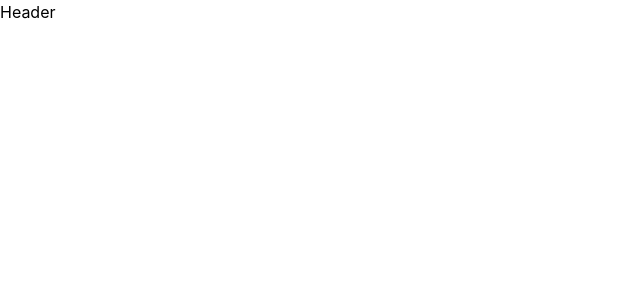
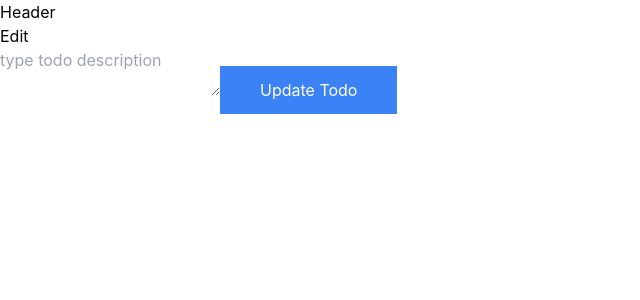
Before and after one commit to shonmacray/fe-web_app, a React (Create React App) app: page /edit/1 in a window 1280 px wide. Before the commit this address had no page. Shown: the top 300 px of the page, without its empty margins (0-640 px from the left). Built offline with nearby package versions, Linux system fonts and the light colour scheme.

Commit message:
edit todo

```diff
--- a/src/App.tsx
+++ b/src/App.tsx
@@ -1,5 +1,6 @@
 import { BrowserRouter, Routes, Route } from "react-router-dom";
 import Create from "./pages/create";
+import Edit from "./pages/edit";
 import List from "./pages/list";
 import Todo from "./pages/todo";
 
@@ -12,6 +13,7 @@ function App() {
           <Route path="/" element={<List />} />
           <Route path="todo/:id" element={<Todo />} />
           <Route path="create" element={<Create />} />
+          <Route path="edit/:id" element={<Edit />} />
         </Routes>
       </BrowserRouter>
     </div>
--- /dev/null
+++ b/src/pages/edit.tsx
@@ -0,0 +1,66 @@
+import { useState, useEffect } from "react";
+import { useParams } from "react-router-dom";
+
+interface todoType {
+  id: string;
+  value: string;
+}
+
+function Edit() {
+  const { id } = useParams();
+  const [value, setValue] = useState("");
+
+  useEffect(() => {
+    const todoString = localStorage.getItem("todos");
+    if (todoString) {
+      const todos = JSON.parse(todoString);
+      const todo = todos.find((el: todoType) => el.id === id);
+
+      setValue(todo.value);
+    }
+  }, [id]);
+
+  const handleChange = (text: string) => {
+    setValue(text);
+  };
+
+  const handleClick = () => {
+    const store = localStorage.getItem("todos");
+
+    if (store) {
+      const newTodo = { id, value };
+      const todoStore = JSON.parse(store);
+
+      const index = todoStore.findIndex((el: todoType) => el.id === id);
+      // delete old todo
+      todoStore.splice(index, 1);
+
+      const newStore = [newTodo, ...todoStore];
+
+      localStorage.setItem("todos", JSON.stringify(newStore));
+    }
+
+    setValue("");
+  };
+
+  return (
+    <div>
+      <p>Edit</p>
+      <textarea
+        placeholder="type todo description"
+        name="todo"
+        value={value}
+        onChange={(e) => handleChange(e.target.value)}
+      />
+      <button
+        onClick={handleClick}
+        className="bg-blue-500 px-10 py-3"
+        type="submit"
+      >
+        <p className="text-white">Update Todo</p>
+      </button>
+    </div>
+  );
+}
+
+export default Edit;
--- a/src/pages/list.tsx
+++ b/src/pages/list.tsx
@@ -30,8 +30,6 @@ function List() {
     }
   };
 
-  const handleUpdate = (id: string) => {};
-
   return (
     <div>
       <Link to="/create" className="bg-green-400">
@@ -47,7 +45,7 @@ function List() {
             </Link>
 
             <button onClick={() => handleDeleteTodo(todo.id)}>delete</button>
-            <button onClick={() => handleUpdate(todo.id)}>update</button>
+            <Link to={`edit/${todo.id}`}>update</Link>
           </div>
         ))}
       </div>
```
